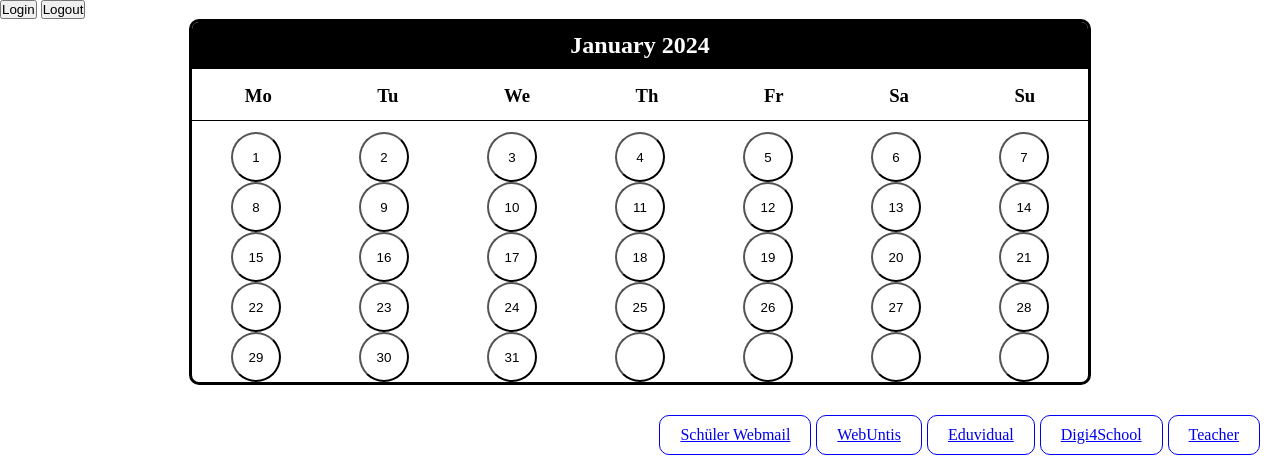
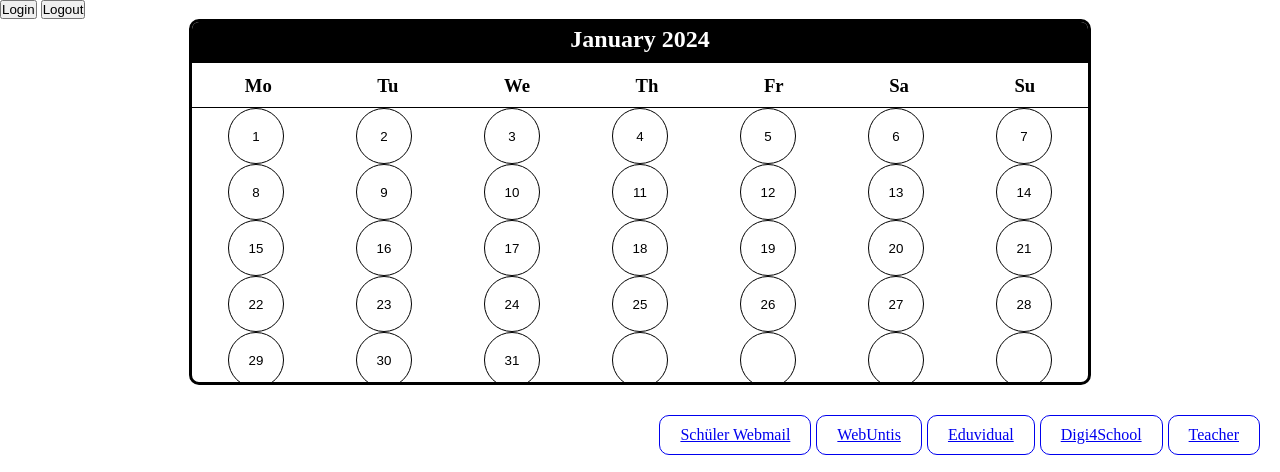
Before and after one commit to taktischer/web_calendar, a Django app: page / in a window 1280 px wide. Shown: the part 97-569 px from the top of the page. Run offline with Django 4.2, Linux system fonts and the light colour scheme; the visitor is signed in with stand-in values (Sample User, id 1); data that the repository does not hold is empty.

Commit message:
changed button

```diff
--- a/static/styles.css
+++ b/static/styles.css
@@ -77,17 +77,19 @@ body {
 }
 
 .calendar-day-button {
-    width: 50px;
-    height: 50px;
+    width: 7vh;
+    height: 7vh;
     background-color: white;
     display: flex;
     justify-content: center;
     align-items: center;
     border-radius: 100%;
+    border: 1px solid black;
 }
 
 .calendar-day-button:hover {
-    border: 1px solid black
+    border: 2px solid black;
+    font-weight: bold;
 }
 
 #appointments {
@@ -123,6 +125,11 @@ body {
     display: flex;
     align-items: center;
     justify-content: center;
+}
+
+.appointment-button:hover {
+    border: 2px solid black;
+    font-weight: bold;
 }
 
 #footer {
```
